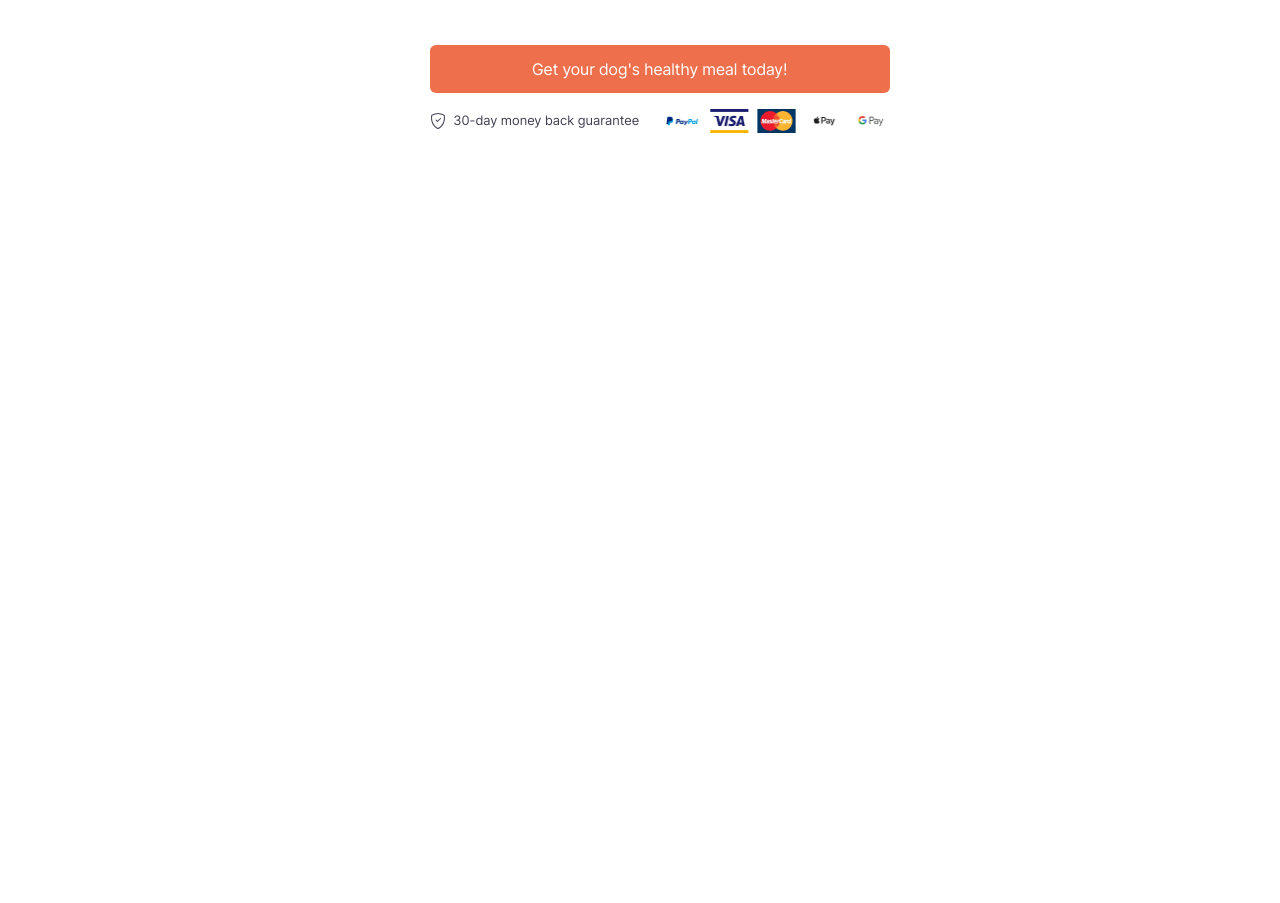
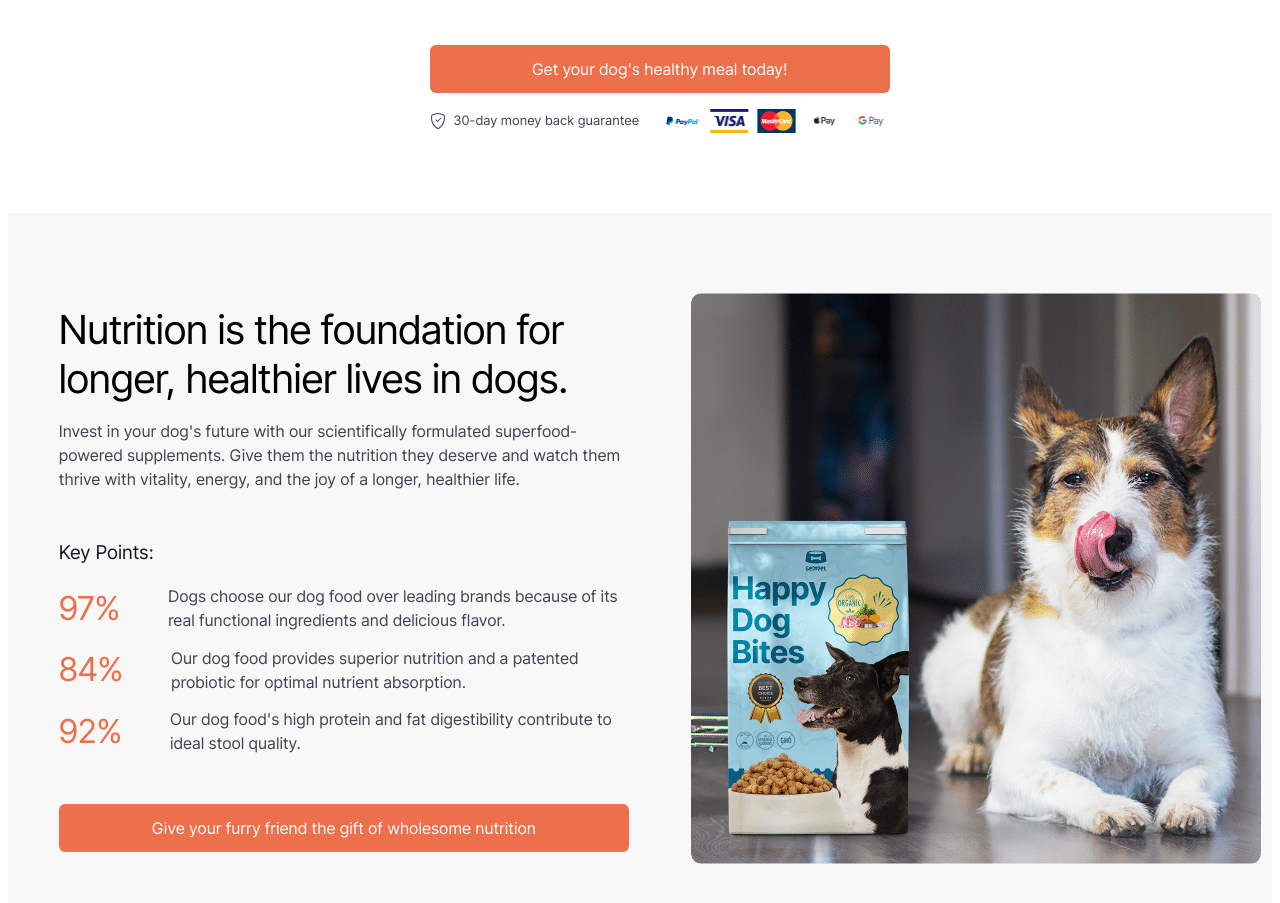
Before and after one commit to henry-codex/GemCommerce_Test, a plain HTML site: page index.html in a window 1280 px wide. Shown: the part 605-1508 px from the top of the page. Before the commit the page ends 826 px from the top, so only its background shows below. Drawn offline with Linux system fonts and the light colour scheme.

Commit message:
Added the second section

```diff
--- a/css/index.css
+++ b/css/index.css
@@ -229,3 +229,125 @@
     width: 39px;
     height: 24px;
   }
+
+  /*Cont second section*/
+
+  .section2 {
+    gap: 30px;
+    width: 100%;
+    max-width: 1920px;
+    display: flex;
+    padding: 80px 20px;
+    align-items: center;
+    flex-shrink: 0;
+    justify-content: center;
+    background-color: rgba(248, 248, 248, 1);
+  }
+
+  .section2-container {
+    gap: 48px;
+    width: 100%;
+    max-width: 570px;
+    display: flex;
+    padding: 0 32px 0 0;
+    align-items: flex-start;
+    flex-shrink: 0;
+    flex-direction: column;
+  }
+
+  .section2-top-text-container,
+  .section2-key-points {
+    gap: 16px;
+    display: flex;
+    align-self: stretch;
+    align-items: flex-start;
+    flex-direction: column;
+  }
+
+  .sub-heading {
+    color: var(--dl-color-lightmode-texttitle);
+    height: auto;
+    align-self: stretch;
+    text-align: left;
+    line-height: 150%;
+  }
+
+  .dog-percentage-container {
+    gap: 12px;
+    display: flex;
+    align-self: stretch;
+    align-items: flex-start;
+    flex-direction: column;
+  }
+
+  .ninety-seven-percent,
+  .eight-four-percent,
+  .ninety-two-percent {
+    gap: 48px;
+    display: flex;
+    align-self: stretch;
+    align-items: center;
+    flex-shrink: 0;
+  }
+
+  .p-regular-1 {
+    color: var(--dl-color-lightmode-description);
+    height: auto;
+    flex-grow: 1;
+    text-align: left;
+    line-height: 150%;
+  }
+
+  .heading-4 {
+    color: rgba(238, 111, 75, 1);
+    height: auto;
+    text-align: left;
+    line-height: 150%;
+  }
+
+  .button-nutrition {
+    gap: 10px;
+    display: flex;
+    padding: 12px 40px;
+    overflow: hidden;
+    align-self: stretch;
+    align-items: flex-end;
+    flex-shrink: 0;
+    border-radius: 6px;
+    justify-content: center;
+    background-color: rgba(238, 111, 75, 1);
+  }
+
+  .dog1 {
+    width: 100%;
+    max-width: 570px;
+    height: auto;
+    border-radius: 10px;
+  }
+
+  .section3 {
+    gap: 80px;
+    width: 100%;
+    max-width: 1920px;
+    display: flex;
+    padding: 80px 20px;
+    align-items: center;
+    flex-shrink: 0;
+    flex-direction: column;
+  }
+
+  .section3-top-container,
+  .section3-bottom-container {
+    gap: 30px;
+    display: flex;
+    align-items: center;
+    flex-wrap: wrap;
+  }
+
+  .dogs-eat,
+  .dog-food-square {
+    width: 100%;
+    max-width: 570px;
+    height: auto;
+    border-radius: 10px;
+  }
--- a/index.html
+++ b/index.html
@@ -170,3 +170,64 @@
         </section>
 
         <!-- End of the TOP Section -->
+
+        <section class="section2">
+            <div class="section2-container">
+              <div class="section2-top-text-container">
+                <span class="heading-3 MediumDesktopHeading3Semibold">
+                  Nutrition is the foundation for longer, healthier lives in
+                  dogs.
+                </span>
+                <span class="p-regular MediumDesktopParagraphRegular">
+                  Invest in your dog's future with our scientifically formulated
+                  superfood-powered supplements. Give them the nutrition they
+                  deserve and watch them thrive with vitality, energy, and the
+                  joy of a longer, healthier life.
+                </span>
+              </div>
+              <div class="section2-key-points">
+                <span class="sub-heading MediumDesktopSubHeadingSemibold">
+                  Key Points:
+                </span>
+                <div class="dog-percentage-container">
+                  <div class="ninety-seven-percent">
+                    <span class="heading-4 MediumDesktopHeading4Bold">
+                      97%
+                    </span>
+                    <span class="p-regular-1 MediumDesktopParagraphRegular1">
+                      Dogs choose our dog food over leading brands because of
+                      its real functional ingredients and delicious flavor.
+                    </span>
+                  </div>
+                  <div class="eight-four-percent">
+                    <span class="heading-4 MediumDesktopHeading4Bold">
+                      84%
+                    </span>
+                    <span class="p-regular-1 MediumDesktopParagraphRegular1">
+                      Our dog food provides superior nutrition and a patented
+                      probiotic for optimal nutrient absorption.
+                    </span>
+                  </div>
+                  <div class="ninety-two-percent">
+                    <span class="heading-4 MediumDesktopHeading4Bold">
+                      92%
+                    </span>
+                    <span class="p-regular-1 MediumDesktopParagraphRegular1">
+                      Our dog food's high protein and fat digestibility
+                      contribute to ideal stool quality.
+                    </span>
+                  </div>
+                </div>
+              </div>
+              <div class="button-nutrition">
+                <span class="button-text MediumDesktopParagraphSemibold">
+                  Give your furry friend the gift of wholesome nutrition
+                </span>
+              </div>
+            </div>
+            <img
+              src="images/dog-tongue-pullout-600w.png"
+              alt="dog-tongue-out"
+              class="dog1"
+            />
+          </section>
```
